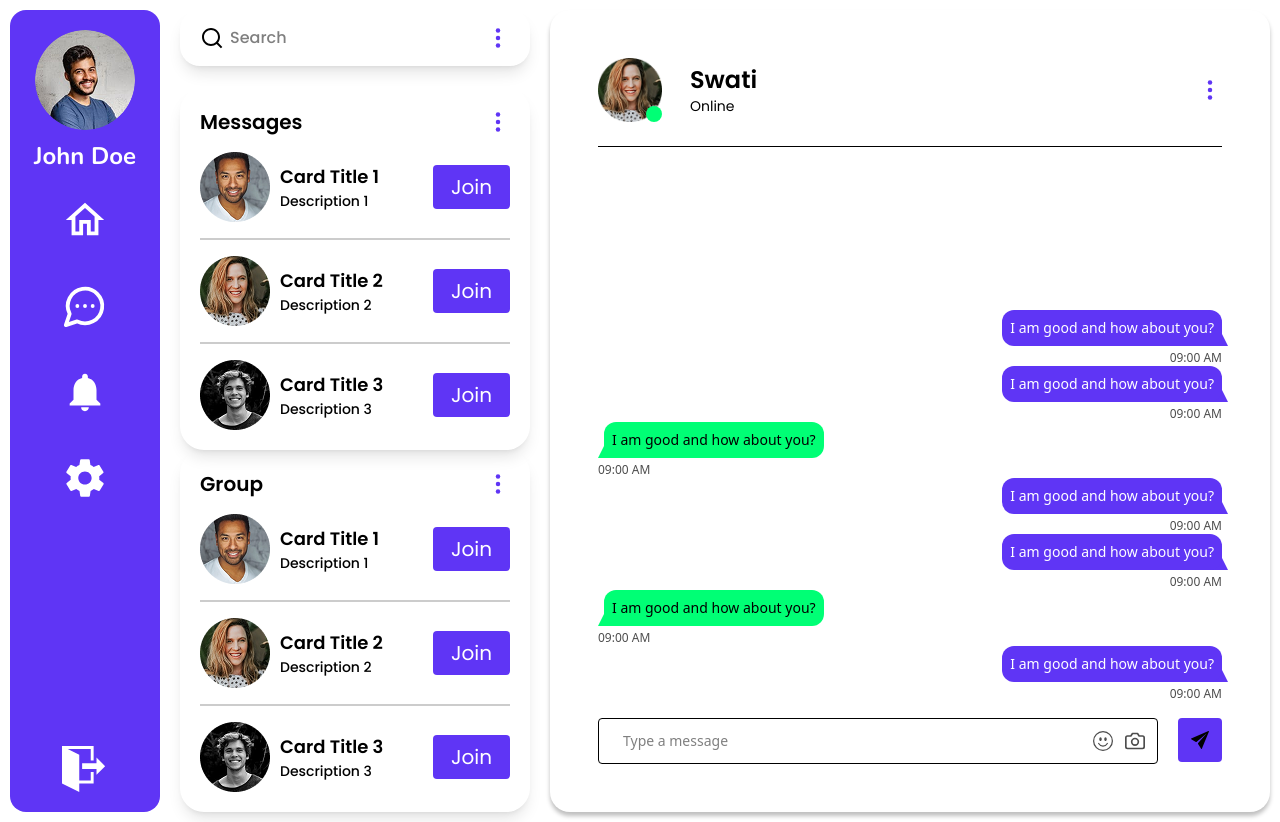
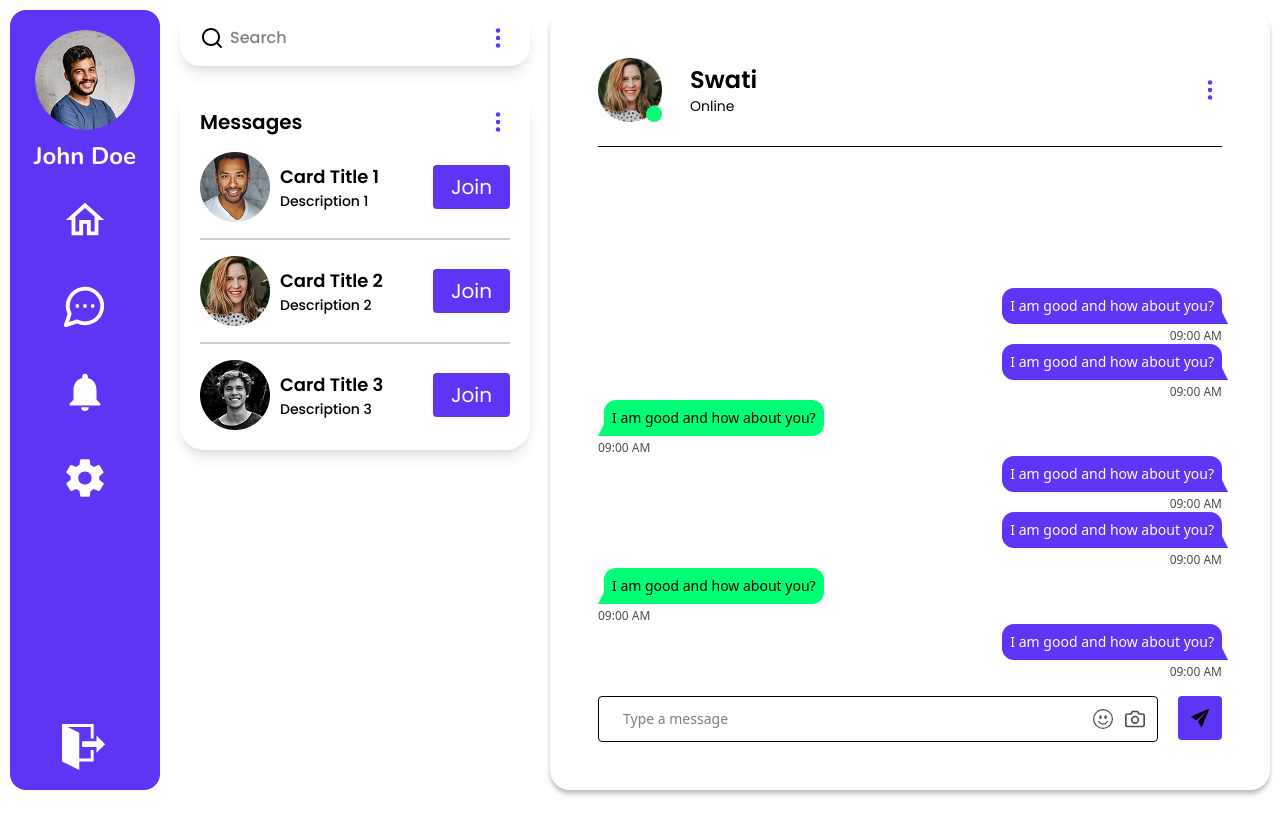
Before and after one commit to shakib97itis/chat-app, a React (Vite) app: page /message in a window 1280 px wide. After the commit the page ends 800 px from the top, so only its background shows below. Built offline with nearby package versions, Linux system fonts and the light colour scheme.

Commit message:
refactor(Message): remove unused DashboardCard for Group

```diff
--- a/src/pages/message/Message.jsx
+++ b/src/pages/message/Message.jsx
@@ -20,7 +20,6 @@ const Message = () => {
           <div className="col-span-1">
             <Search />
             <DashboardCard cardTitle={"Messages"} />
-            <DashboardCard cardTitle={"Group"} />
           </div>
           {/* Right Side */}
           <div className="col-span-2">
```
